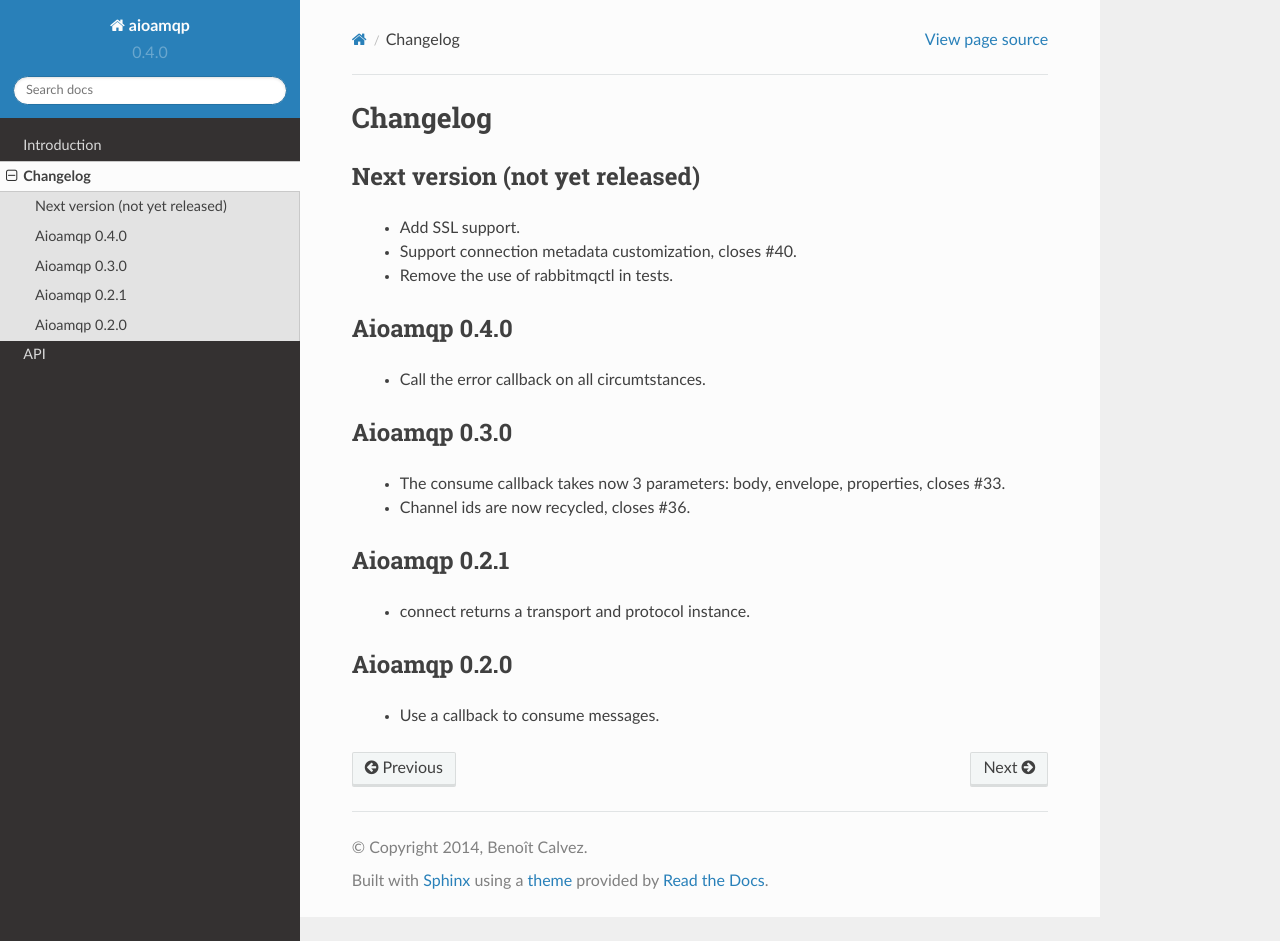
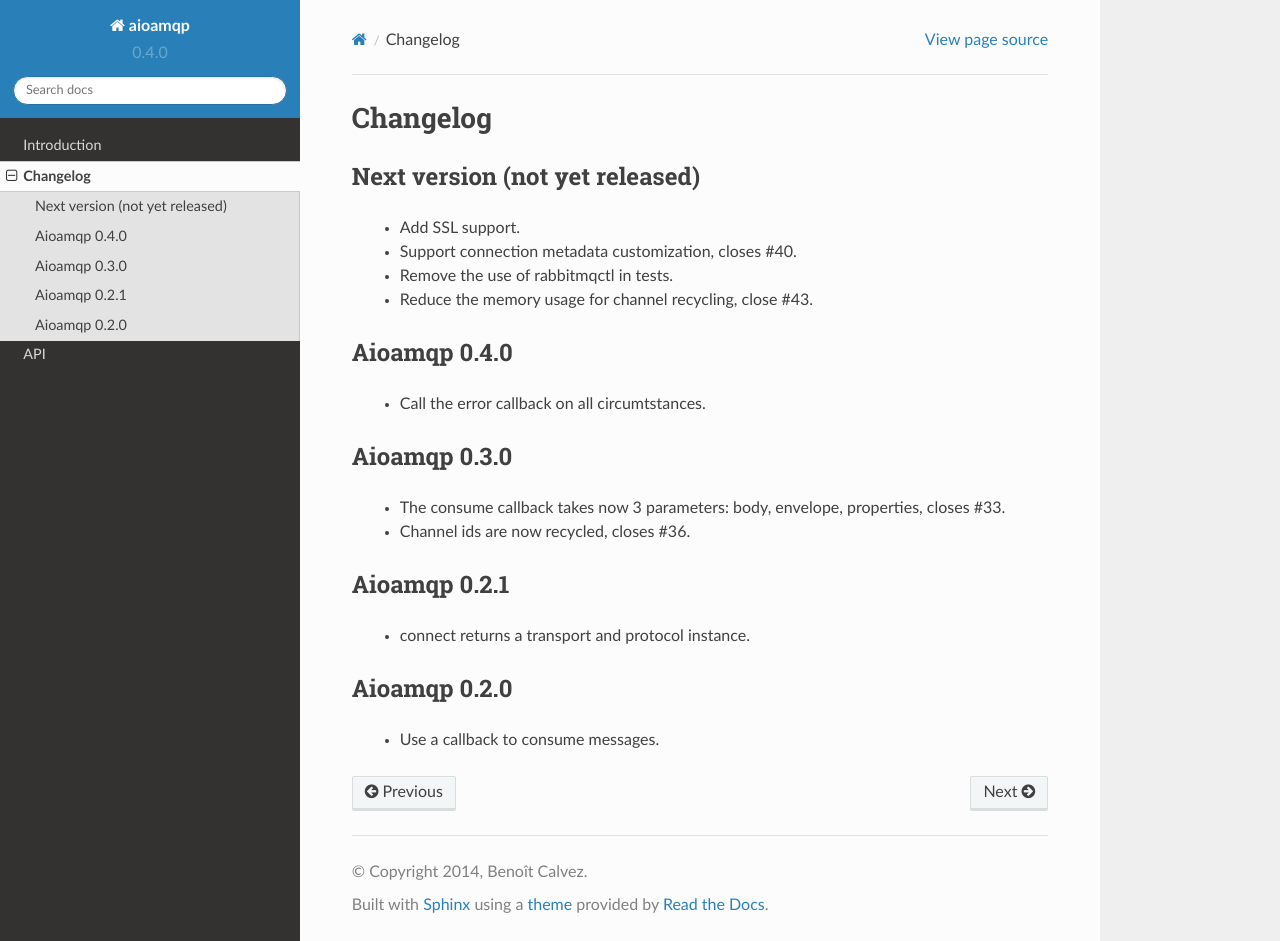
Before and after one commit to Polyconseil/aioamqp, a Sphinx documentation site: the page built from docs/changelog.rst, in a window 1280 px wide and 941 px high. Built offline with Sphinx 7.4.7 and the Read the Docs theme 2.0.0, drawn with Linux system fonts in a browser that asks for light colours.

Commit message:
docs: and entry about channel recycling optim

```diff
--- a/docs/changelog.rst
+++ b/docs/changelog.rst
@@ -8,6 +8,7 @@ Next version (not yet released)
  * Add SSL support.
  * Support connection metadata customization, closes #40.
  * Remove the use of rabbitmqctl in tests.
+ * Reduce the memory usage for channel recycling, close #43.
 
 
 Aioamqp 0.4.0
```
